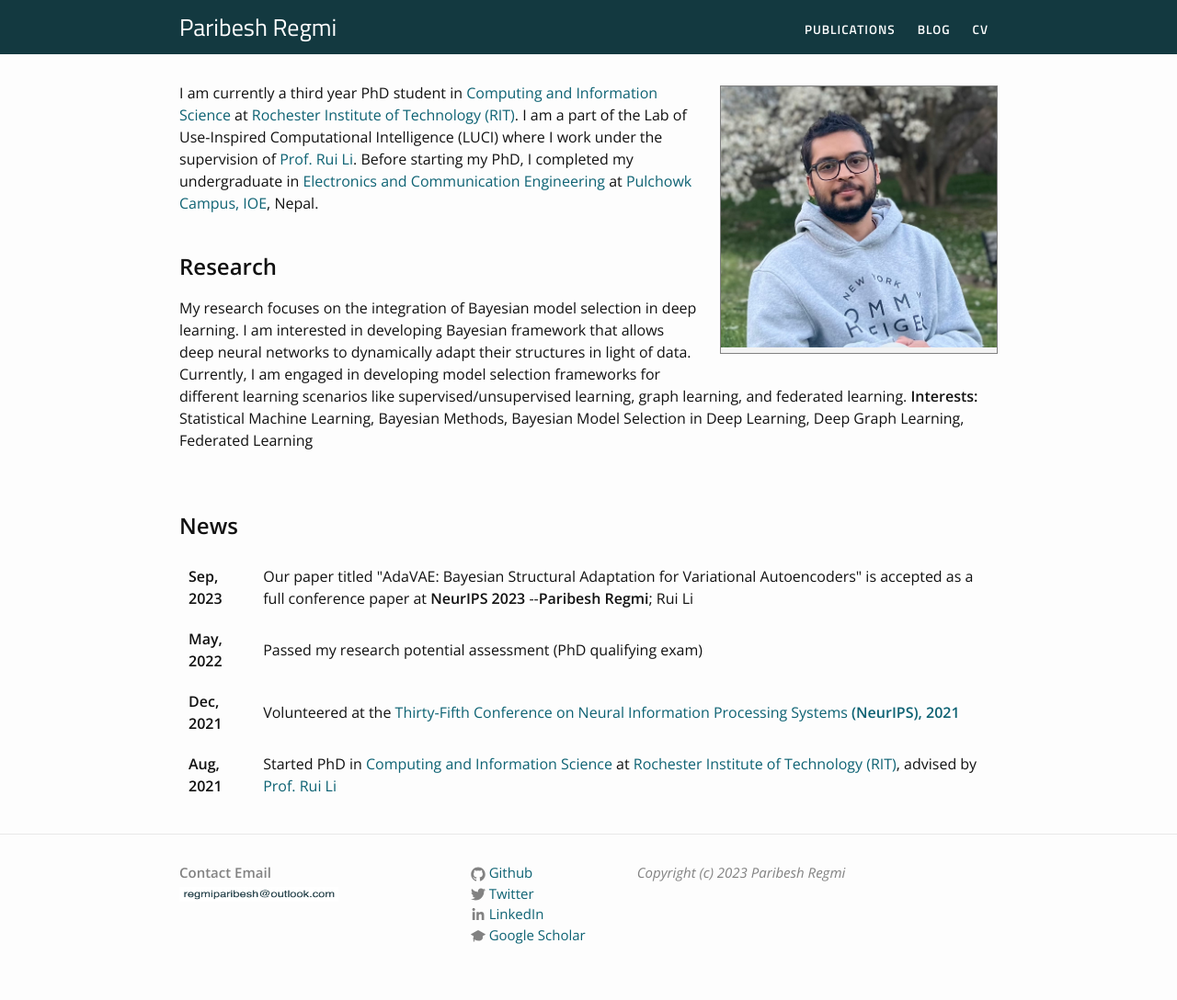
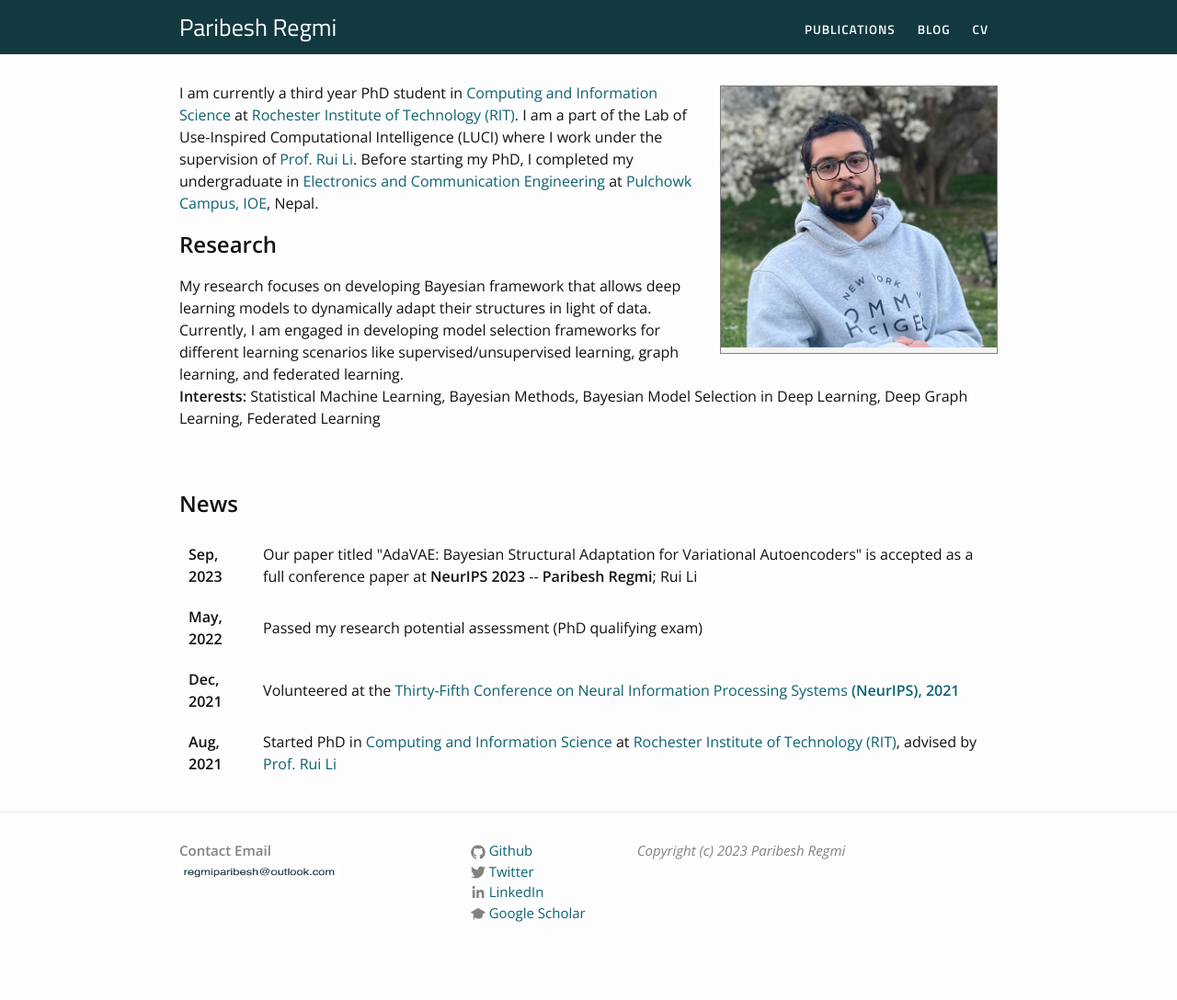
Before and after one commit to paribeshregmi/paribeshregmi.github.io, a Jekyll site: the page built from index.markdown, in a window 1280 px wide. Shown: the whole page at 92% size. Built offline with Jekyll 4.4.1, drawn with Linux system fonts in a browser that asks for light colours; after the commit the page ends 1064 px from its top, so only the background shows below that.

Commit message:
Update index.markdown

```diff
--- a/index.markdown
+++ b/index.markdown
@@ -11,11 +11,11 @@ layout: default
     <p>
 
         I am currently a third year PhD student in <a href="https://www.rit.edu/computing/study/computing-and-information-sciences-phd" target="_blank" rel="noopener noreferrer">Computing and Information Science</a> at <a href="https://www.rit.edu/" target="_blank" rel="noopener noreferrer">Rochester Institute of Technology (RIT)</a>. I am a part of the Lab of Use-Inspired Computational Intelligence (LUCI) where I work under the supervision of <a href="https://ruililuci.com/" target="_blank" rel="noopener noreferrer">Prof. Rui Li</a>. Before starting my PhD, I completed my undergraduate in <a href="http://doece.pcampus.edu.np/" target="_blank" rel="noopener noreferrer"> Electronics and Communication Engineering</a> at <a href="https://pcampus.edu.np/" target="_blank" rel="noopener noreferrer">Pulchowk Campus, IOE</a>, Nepal.
-    <br><br>
+    <br>
     <h2>
  <b>Research</b>
  </h2>
- My research focuses on the integration of Bayesian model selection in deep learning. I am interested in developing Bayesian framework that allows deep neural networks to dynamically adapt their structures in light of data. Currently, I am engaged in developing model selection frameworks for different learning scenarios like supervised/unsupervised learning, graph learning, and federated learning.
+ My research focuses on developing Bayesian framework that allows deep learning models to dynamically adapt their structures in light of data. Currently, I am engaged in developing model selection frameworks for different learning scenarios like supervised/unsupervised learning, graph learning, and federated learning. <br>
     <b>Interests: </b> Statistical Machine Learning, Bayesian Methods, Bayesian Model Selection in Deep Learning, Deep Graph Learning, Federated Learning
     </p><br> <br>
 
@@ -26,7 +26,7 @@ layout: default
      <table>
       <tr>
         <td><b>Sep, 2023</b></td>
-        <td> Our paper titled "AdaVAE: Bayesian Structural Adaptation for Variational Autoencoders" is accepted as a full conference paper at <b>NeurIPS 2023</b> --<b>Paribesh Regmi</b>; Rui Li</td>
+        <td> Our paper titled "AdaVAE: Bayesian Structural Adaptation for Variational Autoencoders" is accepted as a full conference paper at <b>NeurIPS 2023</b> -- <b>Paribesh Regmi</b>; Rui Li</td>
       </tr>
       <tr>
         <td><b>May, 2022</b></td>
```
